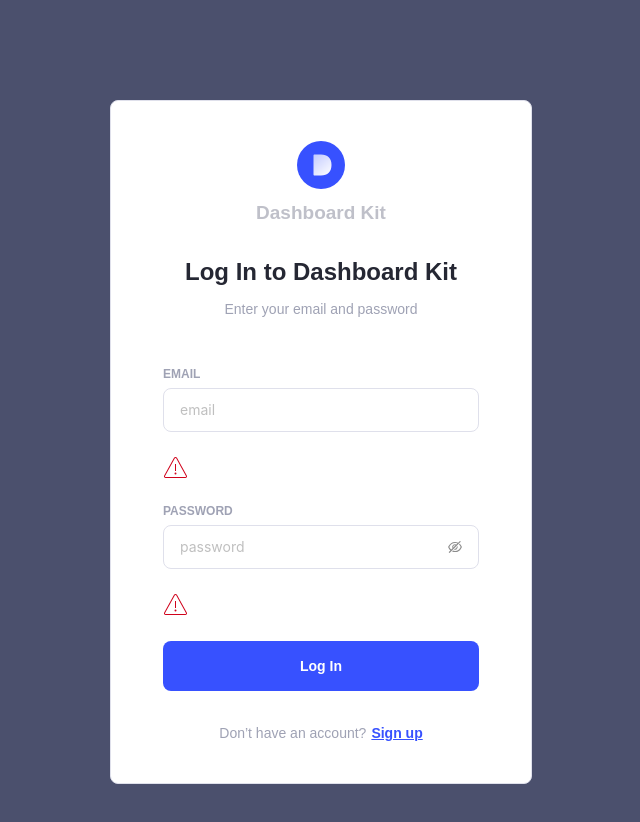
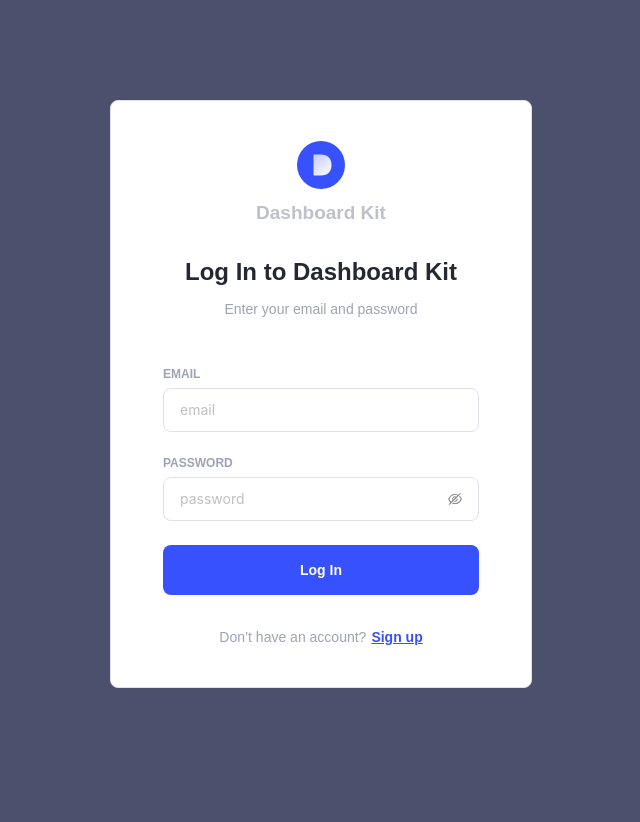
Before and after one commit to KseniaPopova02/dashboard-kit, a React (Create React App) app: page / in a window 1280 px wide. Shown: the top 822 px of the page, without its empty margins (319-959 px from the left). After the commit the page ends 800 px from the top, so only its background shows below. Built offline with nearby package versions, Linux system fonts and the light colour scheme.

Commit message:
fix: error message

```diff
--- a/src/modules/LogInFrom/LogInForm.jsx
+++ b/src/modules/LogInFrom/LogInForm.jsx
@@ -32,7 +32,11 @@ export const LogInForm = () => {
           onChange={formik.handleChange}
           onBlur={formik.handleBlur}
         />
-        <Error>{formik.touched.email && formik.errors.email}</Error>
+        {formik.touched.email && formik.errors.email ? (
+          <Error>{formik.errors.email}</Error>
+        ) : (
+          ""
+        )}
         <Label>Password</Label>
         <InputPassword
           placeholder="password"
@@ -41,7 +45,12 @@ export const LogInForm = () => {
           onChange={formik.handleChange}
           onBlur={formik.handleBlur}
         />
-        <Error>{formik.touched.password && formik.errors.password}</Error>
+        {formik.touched.password && formik.errors.password ? (
+          <Error>{formik.errors.password}</Error>
+        ) : (
+          ""
+        )}
+
         <Button type="submit">Log In</Button>
       </FormWrapper>
     </form>
--- a/src/modules/LogInFrom/schema.js
+++ b/src/modules/LogInFrom/schema.js
@@ -1,6 +1,6 @@
 import * as Yup from "yup";
 
-const passwordRules = /^(?=.*\d)(?=.*[a-z])(?=.*[A-Z])$/;
+const passwordRules = /^(?=.*\d)(?=.*[a-z])(?=.*[A-Z]).{5,}$/;
 
 // (?=.*\d)          should contain at least one digit
 //   (?=.*[a-z])     should contain at least one lower case
```
Also changed, not shown: src/modules/LogInFrom/formik.js (deleted, +0 -16 lines).
